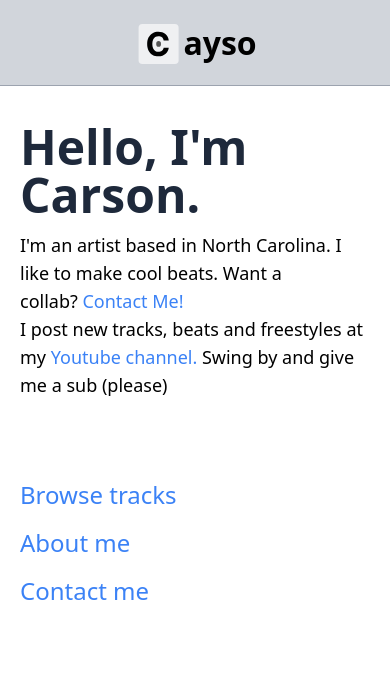
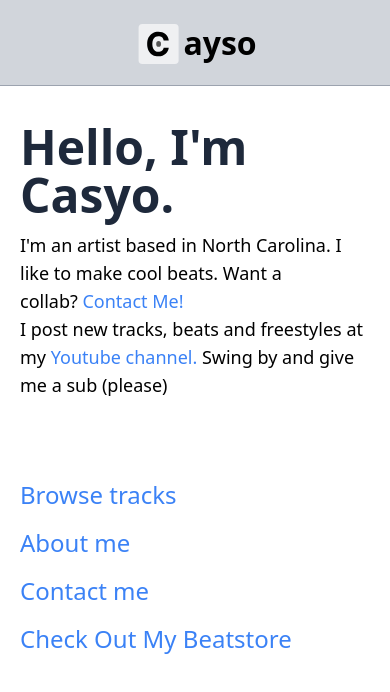
Before and after one commit to Arq091/cayso, a React (Vite) app: page / in a window 390 px wide. Shown: the top 692 px of the page. Built offline with nearby package versions, Linux system fonts and the light colour scheme.

Commit message:
added beatstore link

```diff
--- a/src/pages/Home.jsx
+++ b/src/pages/Home.jsx
@@ -6,7 +6,7 @@ function Home() {
     <section className="flex gap-10 justify-center">
       <article className="flex flex-col justify-between">
         <div>
-          <h1 className="title">Hello, I'm Carson.</h1>
+          <h1 className="title">Hello, I'm Casyo.</h1>
           <p className="max-w-md text-start text-lg">
             I'm an artist based in North Carolina. I like to make cool beats.
             Want a collab?&nbsp;
@@ -25,7 +25,7 @@ function Home() {
         </div>
         <div className="space-y-4 mt-[5rem]">
           <Link to="/tracks" className="home-link group">
-            Browse{" "}
+            Browse
             <span className="hidden md:block">&nbsp;some of my&nbsp;</span>{" "}
             tracks
             <svg
@@ -83,6 +83,13 @@ function Home() {
               <polyline points="12 5 19 12 12 19"></polyline>
             </svg>
           </Link>
+          <a
+            className="home-link sm:opacity-0 sm:absolute relative opacity-100"
+            href="https://caysoproductions.beatstars.com"
+            target="blank"
+          >
+            Check Out My Beatstore
+          </a>
         </div>
       </article>
       <img
```
